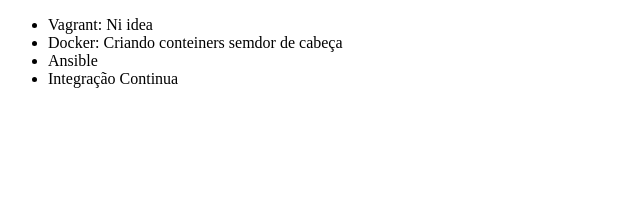
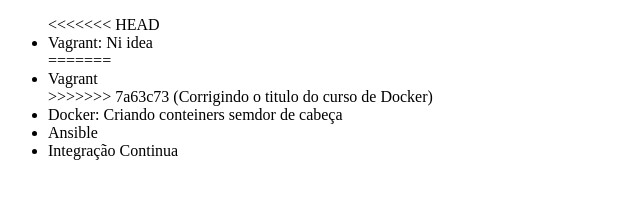
Before and after one commit to jehu1914/alura-git, a plain HTML site: page index.html in a window 1280 px wide. Shown: the whole page, without its empty margins (0-640 px from the left). Drawn offline with Linux system fonts and the light colour scheme.

Commit message:
Cambio em Vagrant Curso e Docker

```diff
--- a/index.html
+++ b/index.html
@@ -6,7 +6,11 @@
 </head>
 <body>
     <ul>
+<<<<<<< HEAD
         <li>Vagrant: Ni idea</li>
+=======
+        <li>Vagrant</li>
+>>>>>>> 7a63c73 (Corrigindo o titulo do curso de Docker)
         <li>Docker: Criando conteiners semdor de cabeça</li>
         <li>Ansible</li>
         <li>Integração Continua</li>
```
